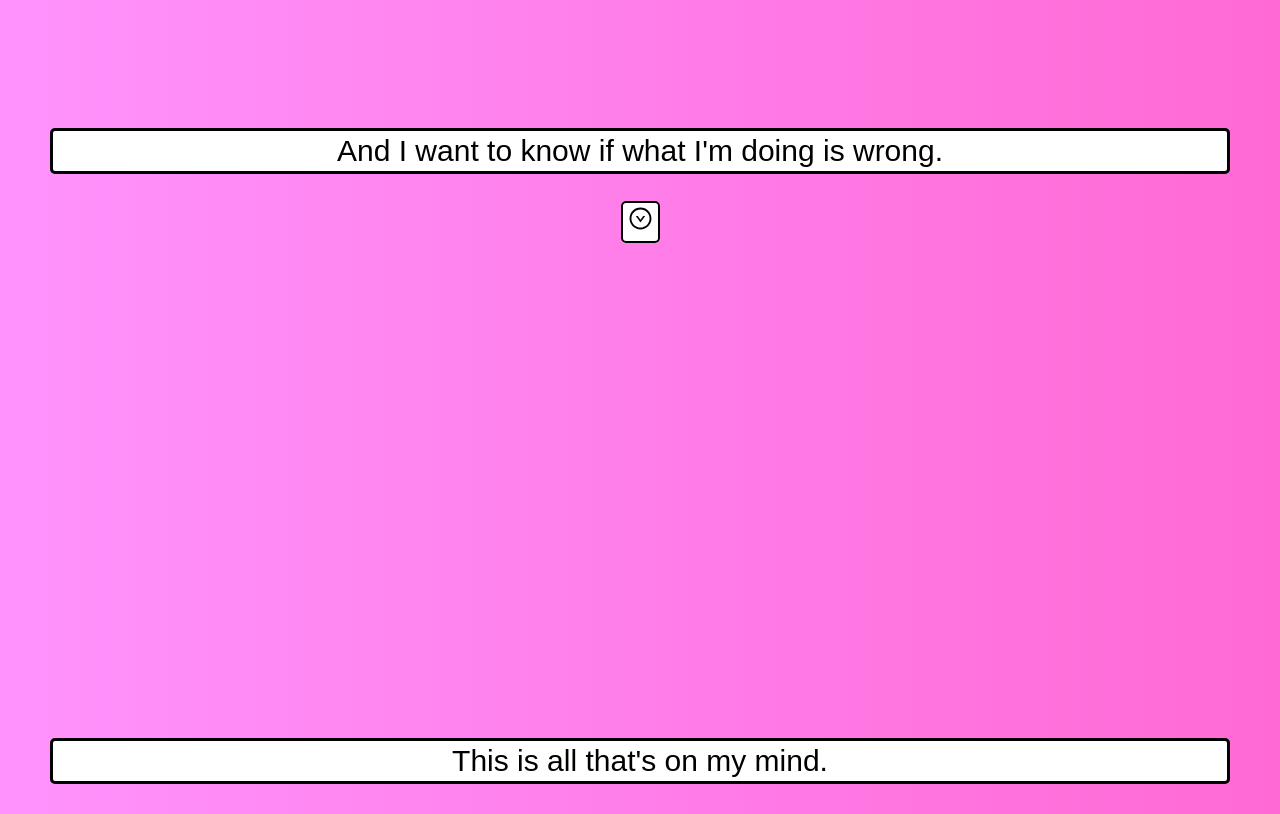
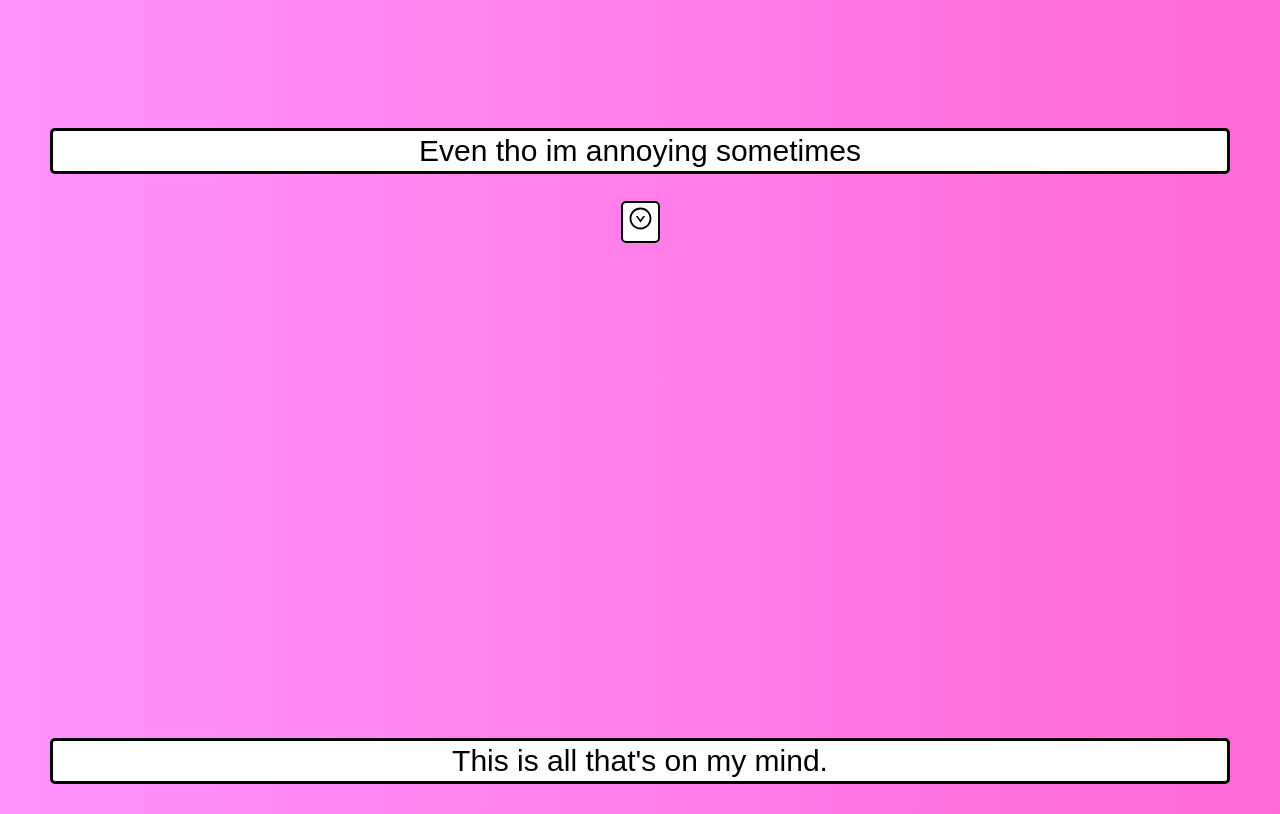
Before and after one commit to lebgendev/her, a plain HTML site: page theend.html in a window 1280 px wide. Shown: the part 4700-5514 px from the top of the page. Drawn offline with Linux system fonts and the light colour scheme; a web font is replaced by a local one.

Commit message:
Update theend.html

```diff
--- a/theend.html
+++ b/theend.html
@@ -59,7 +59,7 @@
         <a href="#8"><svg stroke="currentColor" fill="currentColor" stroke-width="0" viewBox="0 0 1024 1024" height="1em" width="1em" xmlns="http://www.w3.org/2000/svg"><path d="M690 405h-46.9c-10.2 0-19.9 4.9-25.9 13.2L512 563.6 406.8 418.2c-6-8.3-15.6-13.2-25.9-13.2H334c-6.5 0-10.3 7.4-6.5 12.7l178 246c3.2 4.4 9.7 4.4 12.9 0l178-246c3.9-5.3.1-12.7-6.4-12.7z"></path><path d="M512 64C264.6 64 64 264.6 64 512s200.6 448 448 448 448-200.6 448-448S759.4 64 512 64zm0 820c-205.4 0-372-166.6-372-372s166.6-372 372-372 372 166.6 372 372-166.6 372-372 372z"></path></svg></a>
     </center>
     <center class="textbox" style="margin-top: 500px;">
-        <p id="8">And I want to know if what I'm doing is wrong.</p>
+        <p id="8">Even tho im annoying sometimes</p>
     </center>
     <center>
         <a href="#9"><svg stroke="currentColor" fill="currentColor" stroke-width="0" viewBox="0 0 1024 1024" height="1em" width="1em" xmlns="http://www.w3.org/2000/svg"><path d="M690 405h-46.9c-10.2 0-19.9 4.9-25.9 13.2L512 563.6 406.8 418.2c-6-8.3-15.6-13.2-25.9-13.2H334c-6.5 0-10.3 7.4-6.5 12.7l178 246c3.2 4.4 9.7 4.4 12.9 0l178-246c3.9-5.3.1-12.7-6.4-12.7z"></path><path d="M512 64C264.6 64 64 264.6 64 512s200.6 448 448 448 448-200.6 448-448S759.4 64 512 64zm0 820c-205.4 0-372-166.6-372-372s166.6-372 372-372 372 166.6 372 372-166.6 372-372 372z"></path></svg></a>
```
